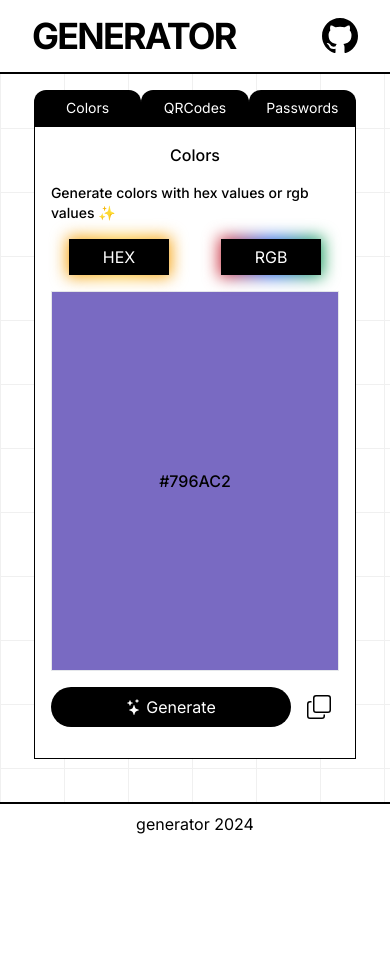
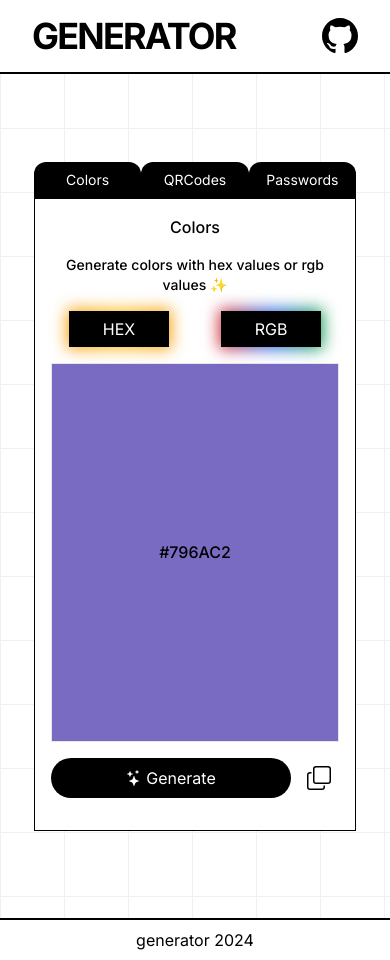
Before and after one commit to joeMacaraig/generator, a Next.js app: page / in a window 390 px wide. Before the commit the page ends 844 px from the top, so only its background shows below. Built offline with nearby package versions, Linux system fonts and the light colour scheme.

Commit message:
finished files

```diff
--- a/src/app/layout.tsx
+++ b/src/app/layout.tsx
@@ -20,6 +20,9 @@ export default function RootLayout({
     <html lang="en">
       <body className={inter.className}>
         <Navbar />
+        <div className="absolute top-0 -z-10 h-[110vh] w-full bg-white">
+          <div className="absolute inset-0 -z-10 h-full w-full bg-white bg-[linear-gradient(to_right,#f0f0f0_1px,transparent_1px),linear-gradient(to_bottom,#f0f0f0_1px,transparent_1px)] bg-[size:4rem_4rem]"></div>
+        </div>
         {children}
         <Footer />
       </body>
--- a/src/app/page.tsx
+++ b/src/app/page.tsx
@@ -9,8 +9,7 @@ export default function Home() {
   const [screen, setScreen] = useState<string>("Colors");
   const tabs = ["Colors", "QRCodes", "Passwords"];
   return (
-    <main className="h-full p-4 flex flex-col items-center">
-      <div className="absolute inset-0 -z-10 h-full w-full bg-white bg-[linear-gradient(to_right,#f0f0f0_1px,transparent_1px),linear-gradient(to_bottom,#f0f0f0_1px,transparent_1px)] bg-[size:4rem_4rem]"></div>
+    <main className="h-screen p-4 flex flex-col items-center justify-center">
       <div className="w-[90%]">
         <div className="flex justify-between">
           {tabs.map((item, idx) => (
--- a/src/components/colors.tsx
+++ b/src/components/colors.tsx
@@ -43,8 +43,8 @@ export const Colors = () => {
 
   return (
     <section className="flex flex-col gap-4 items-center p-4 h-full">
-      <h1 className="sm:text-2xl text-normal font-medium">Colors</h1>
-      <p className="text-sm sm:text-base font-medium">Generate colors with hex values or rgb values ✨</p>
+      <h1 className="sm:text-2xl text-base font-medium">Colors</h1>
+      <p className="text-sm sm:text-base font-medium text-center">Generate colors with hex values or rgb values ✨</p>
       <div className="w-full grid grid-cols-2 gap-4 place-items-center">
         <div className="relative group">
           <div className="absolute -inset-0.5 px-4 py-4 bg-gradient-to-r from-amber-500 via-amber-400 to-amber-500 blur group-hover:blur-lg transition duration-500"></div>
--- a/src/components/footer.tsx
+++ b/src/components/footer.tsx
@@ -1,6 +1,6 @@
 export const Footer = () => {
     return(
-        <footer className="border-t-2 border-black p-2 absolute bottom-0 w-full bg-white">
+        <footer className="border-t-2 border-black p-2 w-full bg-white">
             <h1 className="text-center">generator 2024</h1>
         </footer>
     )
--- a/src/components/passwords.tsx
+++ b/src/components/passwords.tsx
@@ -58,13 +58,13 @@ export const Passwords = () => {
   };
   return (
     <section className="flex flex-col gap-8 items-center p-4 h-full">
-      <h1 className="font-medium text-2xl">Passwords</h1>
-      <p className="font-medium">
+      <h1 className="font-medium text-base sm:text-2xl">Passwords</h1>
+      <p className="font-medium text-center text-sm sm:text-base">
         Generate a password, the longer and more complex the more secure. 🔒
       </p>
       <div className="h-full border-2 w-full items-center flex flex-col">
         <div className="flex flex-col p-4 gap-4">
-          <div className="flex items-center gap-2 font-medium">
+          <div className="flex items-center gap-2 font-medium pt-4">
             <input
               type="number"
               min={7}
--- a/src/components/qrcodes.tsx
+++ b/src/components/qrcodes.tsx
@@ -16,8 +16,8 @@ export const QRCodes = () => {
   };
   return (
     <section className="flex flex-col gap-8 items-center p-4 h-full">
-      <h1 className="text-2xl font-medium">QRCodes</h1>
-      <p className="font-medium">
+      <h1 className="text-base sm:text-2xl font-medium ">QRCodes</h1>
+      <p className="font-medium text-center text-sm sm:text-base">
         Generate your own QRCode by typing in a valid url ✨
       </p>
 
```
